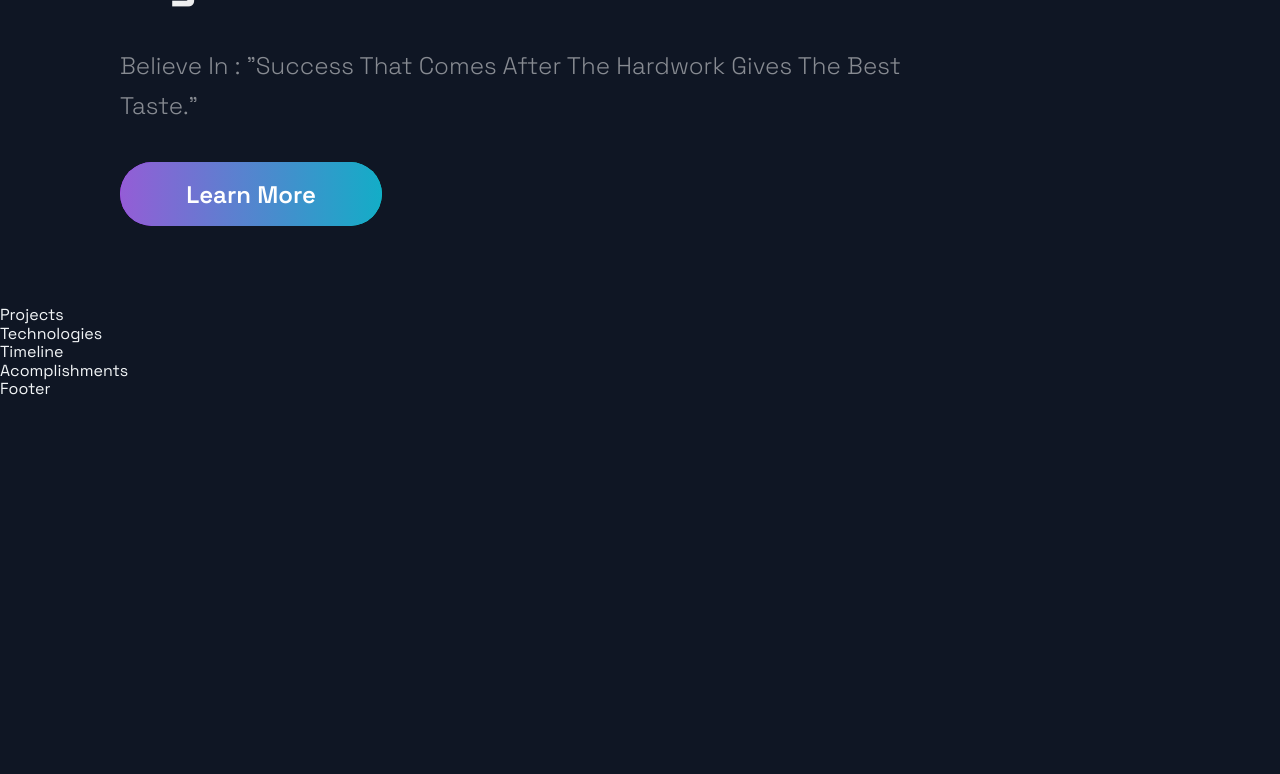
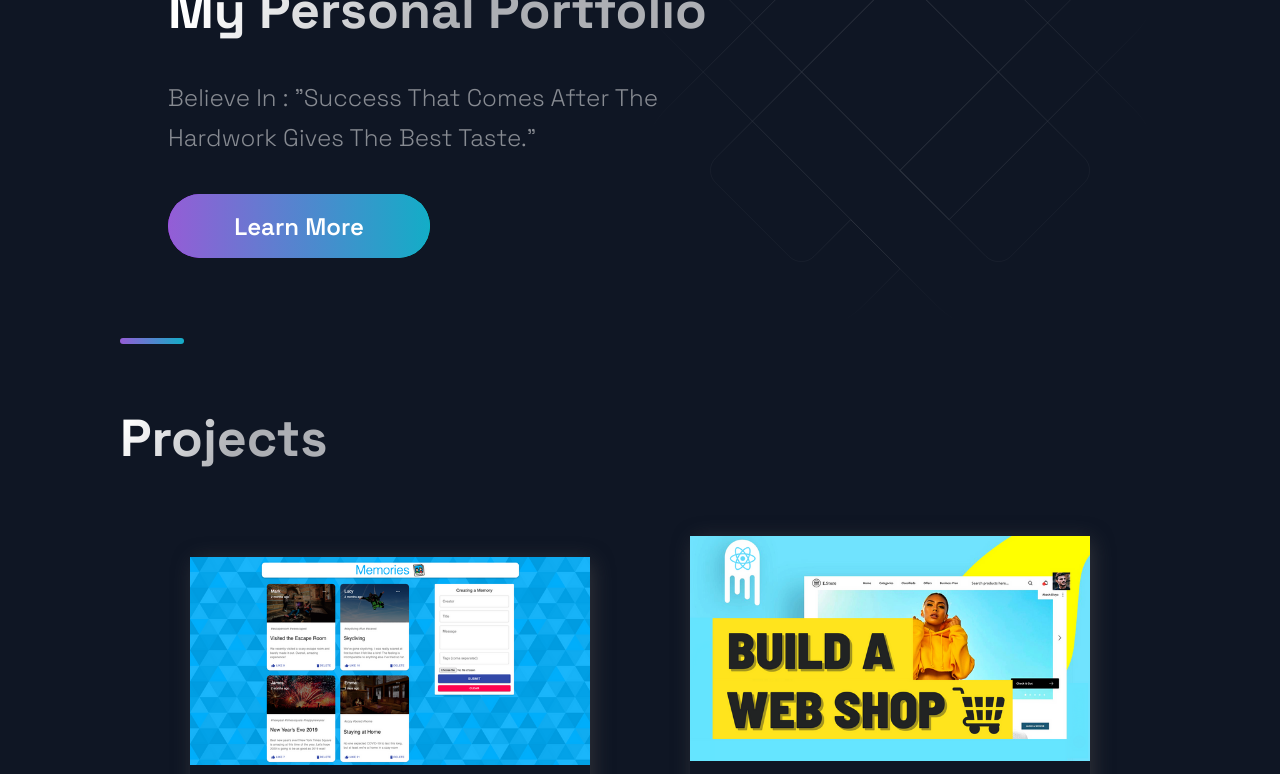
Before and after one commit to manutdmohit/Portfolio, a Next.js app: page / in a window 1280 px wide. Shown: the part 300-1074 px from the top of the page. Before the commit the page ends 800 px from the top, so only its background shows below. Built offline with nearby package versions, Linux system fonts and the light colour scheme.

Commit message:
projects section

```diff
--- a/src/components/Projects/Projects.js
+++ b/src/components/Projects/Projects.js
@@ -1,13 +1,68 @@
 import React from 'react';
 
-import { BlogCard, CardInfo, ExternalLinks, GridContainer, HeaderThree, Hr, Tag, TagList, TitleContent, UtilityList, Img } from './ProjectsStyles';
-import { Section, SectionDivider, SectionTitle } from '../../styles/GlobalComponents';
+import {
+  BlogCard,
+  CardInfo,
+  ExternalLinks,
+  GridContainer,
+  HeaderThree,
+  Hr,
+  Tag,
+  TagList,
+  TitleContent,
+  UtilityList,
+  Img,
+} from './ProjectsStyles';
+import {
+  Section,
+  SectionDivider,
+  SectionTitle,
+} from '../../styles/GlobalComponents';
 import { projects } from '../../constants/constants';
 
 const Projects = () => (
-  <div>
-    Projects
-  </div>
+  <Section nopadding id="projects">
+    <SectionDivider />
+
+    <SectionTitle main>Projects</SectionTitle>
+
+    <GridContainer>
+      {projects.map(
+        ({ id, image, title, description, tags, source, visit }) => (
+          <BlogCard key={id}>
+            <Img src={image} />
+
+            <TitleContent>
+              <HeaderThree title="true">{title}</HeaderThree>
+            </TitleContent>
+            <Hr />
+
+            <CardInfo>{description}</CardInfo>
+            <br />
+
+            <div>
+              <TitleContent>Stack</TitleContent>
+
+              <TagList>
+                {tags.map((tag, i) => (
+                  <Tag key={i}>{tag}</Tag>
+                ))}
+              </TagList>
+            </div>
+
+            <UtilityList>
+              <ExternalLinks href={visit} target="_blank">
+                Code
+              </ExternalLinks>
+              <ExternalLinks href={source} target="_blank">
+                Source
+              </ExternalLinks>
+            </UtilityList>
+          </BlogCard>
+        )
+      )}
+    </GridContainer>
+  </Section>
 );
 
 export default Projects;
--- a/src/pages/index.js
+++ b/src/pages/index.js
@@ -10,10 +10,10 @@
 const Home = () => {
   return (
     <Layout>
-      {/* <Section grid> */}
+      <Section grid>
         <Hero />
-        {/* <BgAnimation /> */}
-      {/* </Section> */}
+        <BgAnimation />
+      </Section>
       <Projects />
       <Technologies />
       <Timeline />
```
